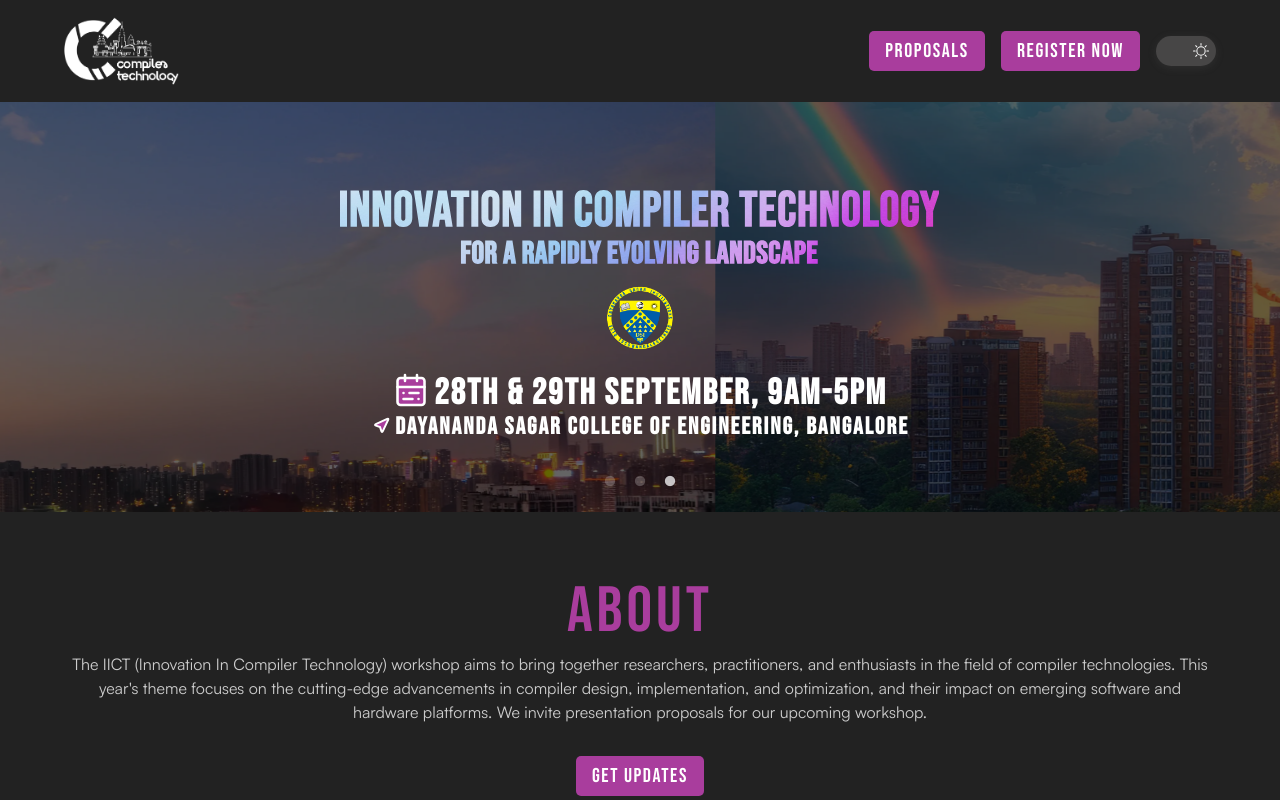
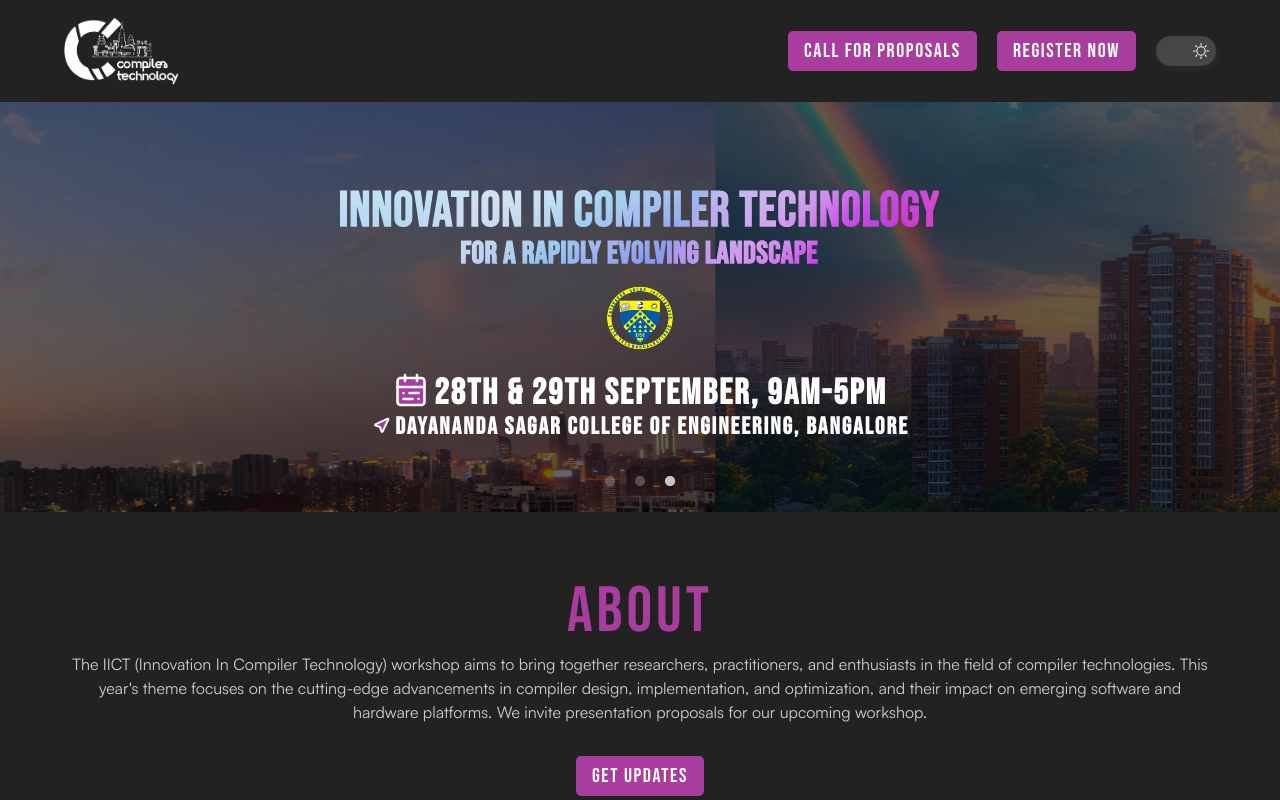
Before and after one commit to compilertech/compilertech-fe, a React (Vite) app: page / in a window 1280 px wide. Shown: the top 800 px of the page. Built offline with nearby package versions, Linux system fonts and the light colour scheme.

Commit message:
Updated button text

```diff
--- a/src/components/Header.tsx
+++ b/src/components/Header.tsx
@@ -73,18 +73,18 @@ const Header: React.FC<Props> = (props: Props) => {
                 style={{
                   flex: 1,
                   display: "inline-block",
-                  maxWidth: "180px",
+                  maxWidth: "200px",
                   textWrap: "nowrap",
                 }}
               >
-                PROPOSALS
+                CALL FOR PROPOSALS
               </StyledButton>
               <StyledButton
                 onClick={toggleModal}
                 style={{
                   flex: 1,
                   display: "inline-block",
-                  maxWidth: "180px",
+                  maxWidth: "200px",
                   textWrap: "nowrap",
                 }}
               >
@@ -95,7 +95,7 @@ const Header: React.FC<Props> = (props: Props) => {
         </NavLinks>
         <Action isOpen={isOpen}>
           <StyledButton onClick={handleCallForProposalClick}>
-            PROPOSALS
+            CALL FOR PROPOSALS
           </StyledButton>
           <StyledButton onClick={toggleModal}>REGISTER NOW</StyledButton>
           <ThemeToggle theme={props.theme} toggleTheme={props.onClick} />
@@ -122,11 +122,11 @@ const Action = styled.div<{ isOpen: boolean }>`
   align-items: center;
   justify-content: space-around;
   transition: all 0.2s ease-in-out;
+  gap: 20px;
   @media (min-width: ${MOBILE_BREAKPOINT}) and (max-width: ${TABLET_BREAKPOINT}) {
     width: auto;
     button {
       width: auto;
-      margin-right: 1rem;
     }
   }
   @media (max-width: ${MOBILE_BREAKPOINT}) {
```
